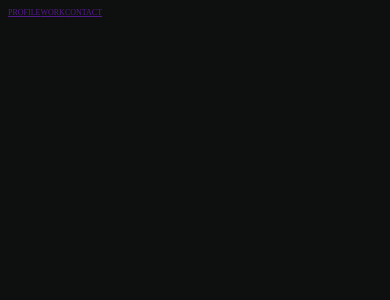
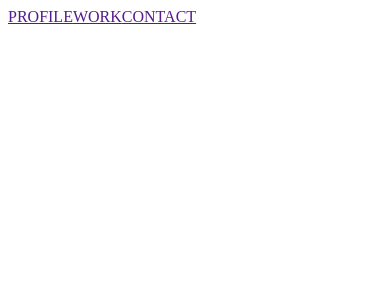
Before and after one commit to vellahw/portfolio, a React (Vite) app in the folder pt/: page / in a window 390 px wide. Shown: the top 300 px of the page. Built offline with nearby package versions, Linux system fonts and the light colour scheme.

Commit message:
25.12.16 panda config 수정

```diff
--- a/pt/panda.config.ts
+++ b/pt/panda.config.ts
@@ -1,13 +1,44 @@
-import { defineConfig } from "@pandacss/dev";
+import { defineConfig, defineGlobalStyles } from "@pandacss/dev";
+
+const globalCss = defineGlobalStyles({
+  'html, body': {
+    fontFamily: 'pretendard',
+    fontSize: '62.5%',
+    color: 'primary',
+    backgroundColor: 'black',
+
+    '& @media all and (max-width: 1024px)': {
+      fontSize: '50%',
+    },
+  },
+  button: {
+    cursor: 'pointer',
+
+    _active: {
+      outline: 'none',
+    },
+  },
+
+  'h1, h2, h3, h4, h5, h6, span, p': {
+    lineHeight: 1,
+  },
+
+  'h1, h2, h3, h4, h5, h6': {
+    fontWeight: 700
+  }
+});
+
 
 export default defineConfig({
   // Whether to use css reset
   preflight: true,
 
-  presets: ['@pandacss/preset-base', '@pandacss/preset-panda'],
+  presets: [],
 
   // Where to look for your css declarations
   include: ['./src/**/*.{ts,tsx,js,jsx}'],
+
+  globalCss,
 
   globalFontface: {
     Pretendard: [
@@ -32,14 +63,20 @@ export default defineConfig({
     ],
     Darker: [
       {
-        src: 'url(/fonts/DarkerGrotesque-Regular.ttf) format("trutype")',
+        src: 'url(/fonts/DarkerGrotesque-Regular.ttf) format("truetype")',
         fontWeight: 400,
         fontStyle: 'normal',
         fontDisplay: 'swap',
       },
       {
-        src: 'url(/fonts/DarkerGrotesque-Medium.ttf) format("trutype")',
+        src: 'url(/fonts/DarkerGrotesque-Medium.ttf) format("truetype")',
         fontWeight: 500,
+        fontStyle: 'normal',
+        fontDisplay: 'swap',
+      },
+      {
+        src: 'url(/fonts/DarkerGrotesque-Bold.ttf) format("truetype")',
+        fontWeight: 700,
         fontStyle: 'normal',
         fontDisplay: 'swap',
       },
@@ -60,10 +97,14 @@ export default defineConfig({
     tokens: {
       fonts: {
         pretendard: { value: 'var(--font-pretendard)' },
+        darker: { value: 'var(--font-darker)' },
       },
       colors: {
-        primary: { value: '#F0EEED' },
-        black: { value: '#0A090F' },
+        // primary: { value: '#F0EEED' },
+        // border: { value: '#f0eeed4f' },
+        primary: { value: '#f9f9f8' },
+        border: { value: '#e4eaee4d' },
+        black: { value: '#15151A' },
         gray100: { value: '#E6E6E6' },
         gray500: { value: '#575757' },
       },
--- a/pt/src/index.css
+++ b/pt/src/index.css
@@ -1,33 +1 @@
 @layer reset, base, tokens, recipes, utilities;
-
-html {
-  font-family: 'pretendard';
-  font-size: 62.5%;
-  color: #e1ddd5;
-  background-color: #0e100f;
-}
-
-@media all and (max-width: 1024px) {
-  html {
-    font-size: 50%;
-  }
-}
-
-button {
-  cursor: pointer;
-}
-
-button:active {
-  outline: none;
-}
-
-h1,
-h2,
-h3,
-h4,
-h5,
-h6,
-span,
-p {
-  line-height: 1;
-}
```
